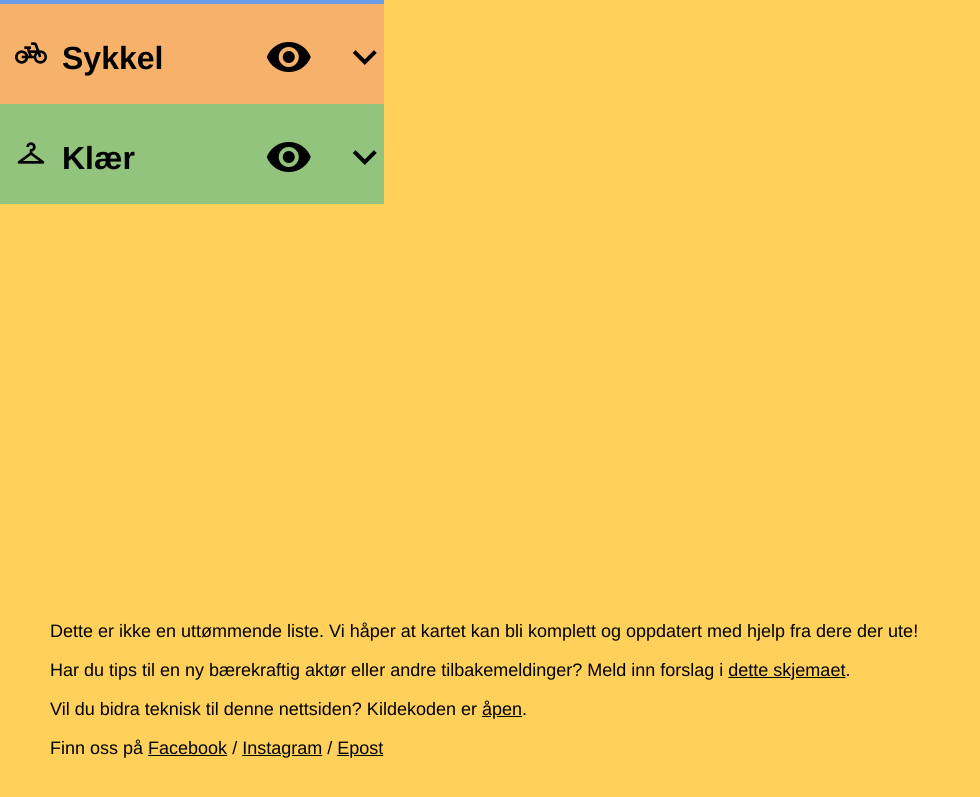
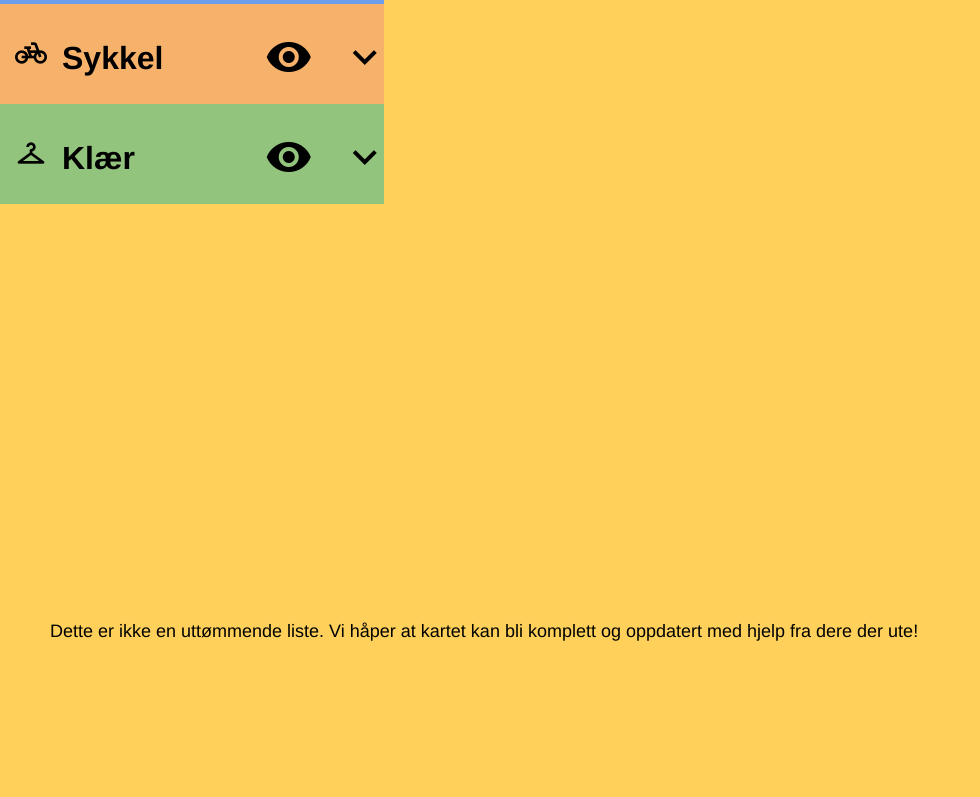
Before and after one commit to haomys/fivhs.github.io, a plain HTML site: page index.html in a window 1280 px wide. Shown: the part 1087-1884 px from the top of the page, without its empty margins (0-980 px from the left). After the commit the page ends 1767 px from the top, so only its background shows below. Drawn offline with nearby package versions, Linux system fonts and the light colour scheme.

Commit message:
Update index.html

```diff
--- a/index.html
+++ b/index.html
@@ -45,10 +45,6 @@
 
     <div id="footer">
       <p>Dette er ikke en uttømmende liste. Vi håper at kartet kan bli komplett og oppdatert med hjelp fra dere der ute!</p>
-      <p>Har du tips til en ny bærekraftig aktør eller andre tilbakemeldinger? Meld inn forslag i <a target="_blank" href="https://forms.gle/9ACyKUkiVXy38Zrp6">dette skjemaet</a>.</p>
-      <p>Vil du bidra teknisk til denne nettsiden? Kildekoden er <a target="_blank" href="https://github.com/fivh-oslo/guide">åpen</a>.</p>
-      <p>Finn oss på <a target="_blank" href="https://www.facebook.com/framtidenivhoslo">Facebook</a> / <a target="_blank" href="https://www.instagram.com/framtidenivarehenderoslo/">Instagram</a> / <a href="mailto:oslo@framtiden.no">Epost</a></p>
-    </div>
 
   </body>
 </html>
```
